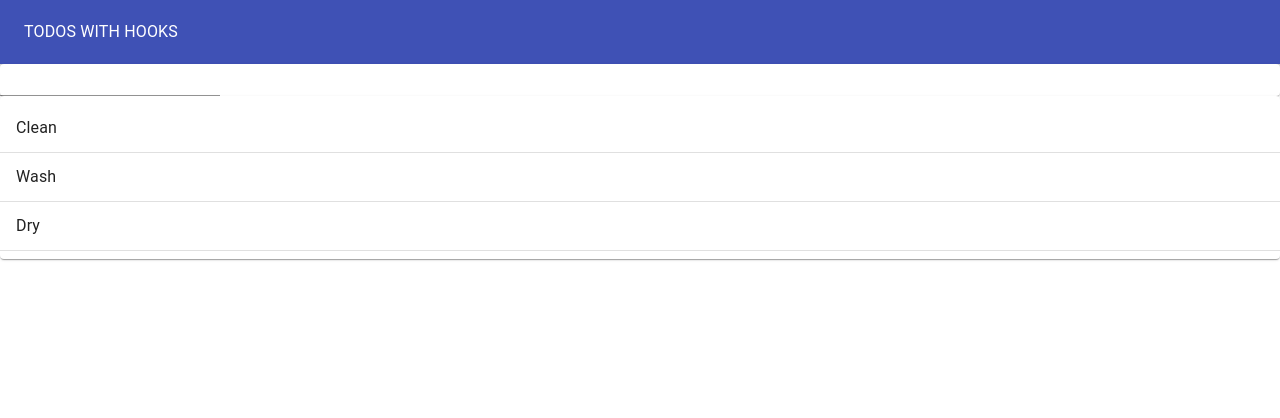
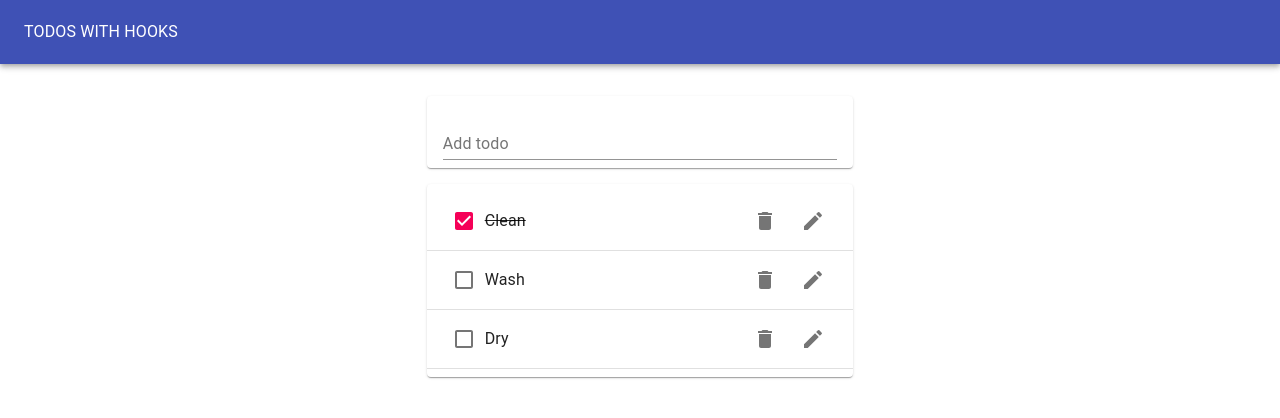
Before and after one commit to and1son/todo-react, a React (Create React App) app: page / in a window 1280 px wide. Shown: the top 418 px of the page. Built offline with nearby package versions, Linux system fonts and the light colour scheme.

Commit message:
Todo, delete, edit icons

```diff
--- a/package.json
+++ b/package.json
@@ -4,6 +4,8 @@
   "private": true,
   "dependencies": {
     "@material-ui/core": "^4.12.4",
+    "@material-ui/icons": "^4.11.3",
+    "@mui/icons-material": "^5.10.6",
     "@testing-library/jest-dom": "^5.16.5",
     "@testing-library/react": "^13.4.0",
     "@testing-library/user-event": "^13.5.0",
--- /dev/null
+++ b/src/Todo.js
@@ -0,0 +1,28 @@
+import React from 'react'
+import ListItem from '@material-ui/core/ListItem';
+import ListItemText from '@material-ui/core/ListItemText';
+import { Checkbox, Icon } from '@material-ui/core';
+import { IconButton } from '@material-ui/core';
+import EditIcon from '@material-ui/icons/Edit';
+import DeleteIcon from '@material-ui/icons/Delete';
+import { ListItemSecondaryAction } from '@material-ui/core';
+
+export default function Todo({ task, completed }) {
+    return (
+        <ListItem>
+            <Checkbox tabIndex={-1} checked={completed} />
+            <ListItemText style={{ textDecoration: completed ? 'line-through' : 'none' }}>
+                {task}
+            </ListItemText>
+
+            <ListItemSecondaryAction>
+                <IconButton aria-label="delete">
+                    <DeleteIcon />
+                </IconButton>
+                <IconButton arial-label="edit">
+                    <EditIcon />
+                </IconButton>
+            </ListItemSecondaryAction>
+        </ListItem>
+    )
+}
--- a/src/TodoApp.js
+++ b/src/TodoApp.js
@@ -11,7 +11,7 @@
 function TodoApp() {
 
     const initialTodos = [
-        { id: 1, task: "Clean", completed: false },
+        { id: 1, task: "Clean", completed: true },
         { id: 2, task: "Wash", completed: false },
         { id: 3, task: "Dry", completed: false },
     ]
@@ -34,8 +34,12 @@
                     <Typography color="inherit">TODOS WITH HOOKS</Typography>
                 </Toolbar>
             </AppBar>
-            <TodoForm addTodo={addTodo} />
-            <TodoList todos={todos} />
+            <Grid container justify="center" style={{ marginTop: '1rem' }}>
+                <Grid item xs={11} md={8} lg={4}>
+                    <TodoForm addTodo={addTodo} />
+                    <TodoList todos={todos} />
+                </Grid>
+            </Grid>
         </Paper >
     )
 }
--- a/src/TodoForm.js
+++ b/src/TodoForm.js
@@ -8,13 +8,13 @@
     const [value, handleChange, reset] = useInputState("")
 
     return (
-        <Paper>
+        <Paper style={{ margin: '1rem 0', padding: '0 1rem' }}>
             <form onSubmit={(e) => {
                 e.preventDefault();
                 addTodo(value);
                 reset();
             }}>
-                <TextField value={value} onChange={handleChange} />
+                <TextField value={value} onChange={handleChange} margin="normal" label="Add todo" fullWidth />
             </form>
         </Paper>
     )
--- a/src/TodoList.js
+++ b/src/TodoList.js
@@ -2,8 +2,8 @@
 import Paper from "@material-ui/core/Paper";
 import List from '@material-ui/core/List';
 import Divider from '@material-ui/core/Divider';
-import ListItem from '@material-ui/core/ListItem';
-import ListItemText from '@material-ui/core/ListItemText';
+
+import Todo from './Todo'
 
 export default function TodoList(props) {
 
@@ -12,9 +12,7 @@
             <List>
                 {props.todos.map(todo => (
                     <>
-                        <ListItem>
-                            <ListItemText>{todo.task}</ListItemText>
-                        </ListItem>
+                        <Todo task={todo.task} key={todo.id} completed={todo.completed} />
                         <Divider />
                     </>
                 ))}
```
Also changed, not shown: 1 other file (tests, documents, lock files or other folders).
